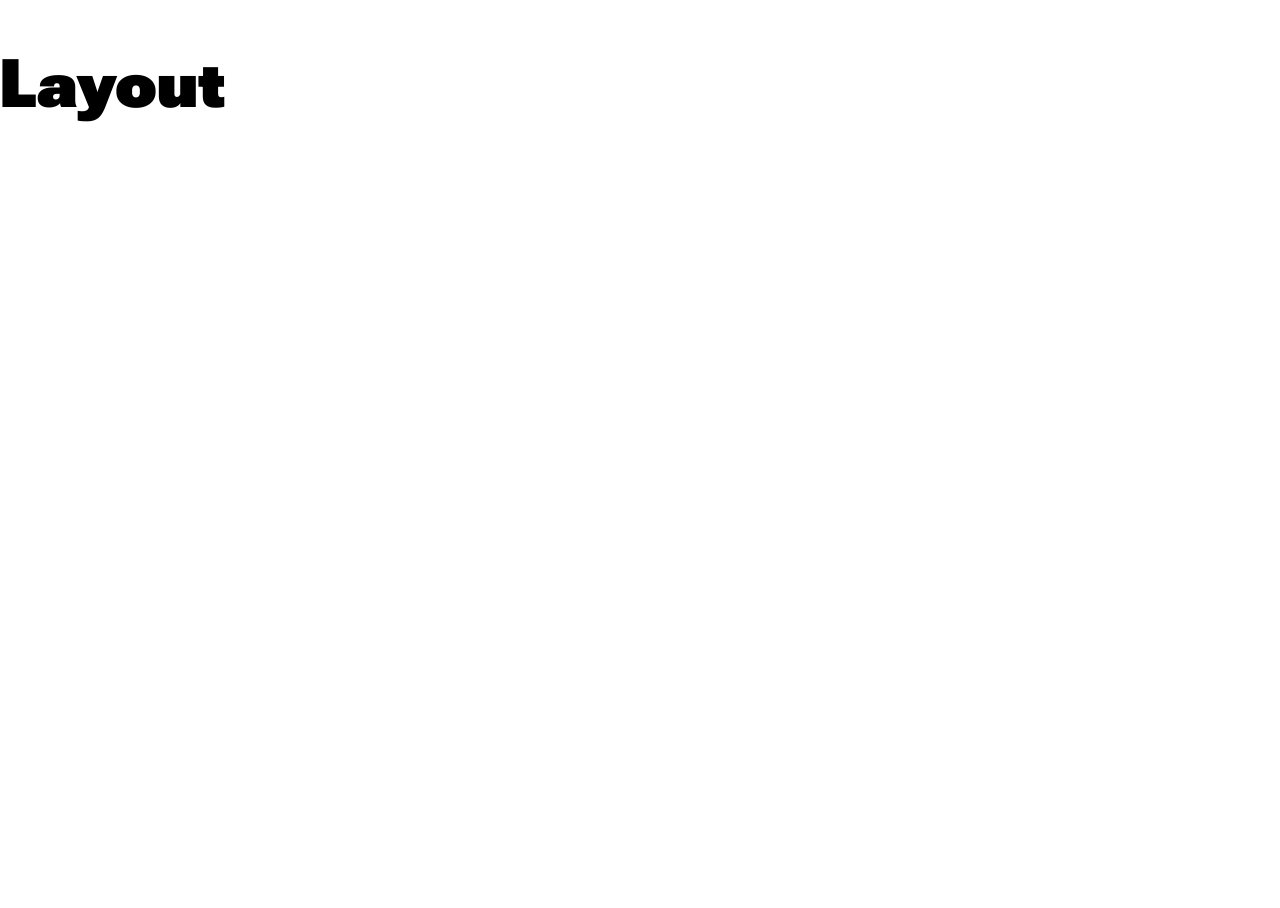
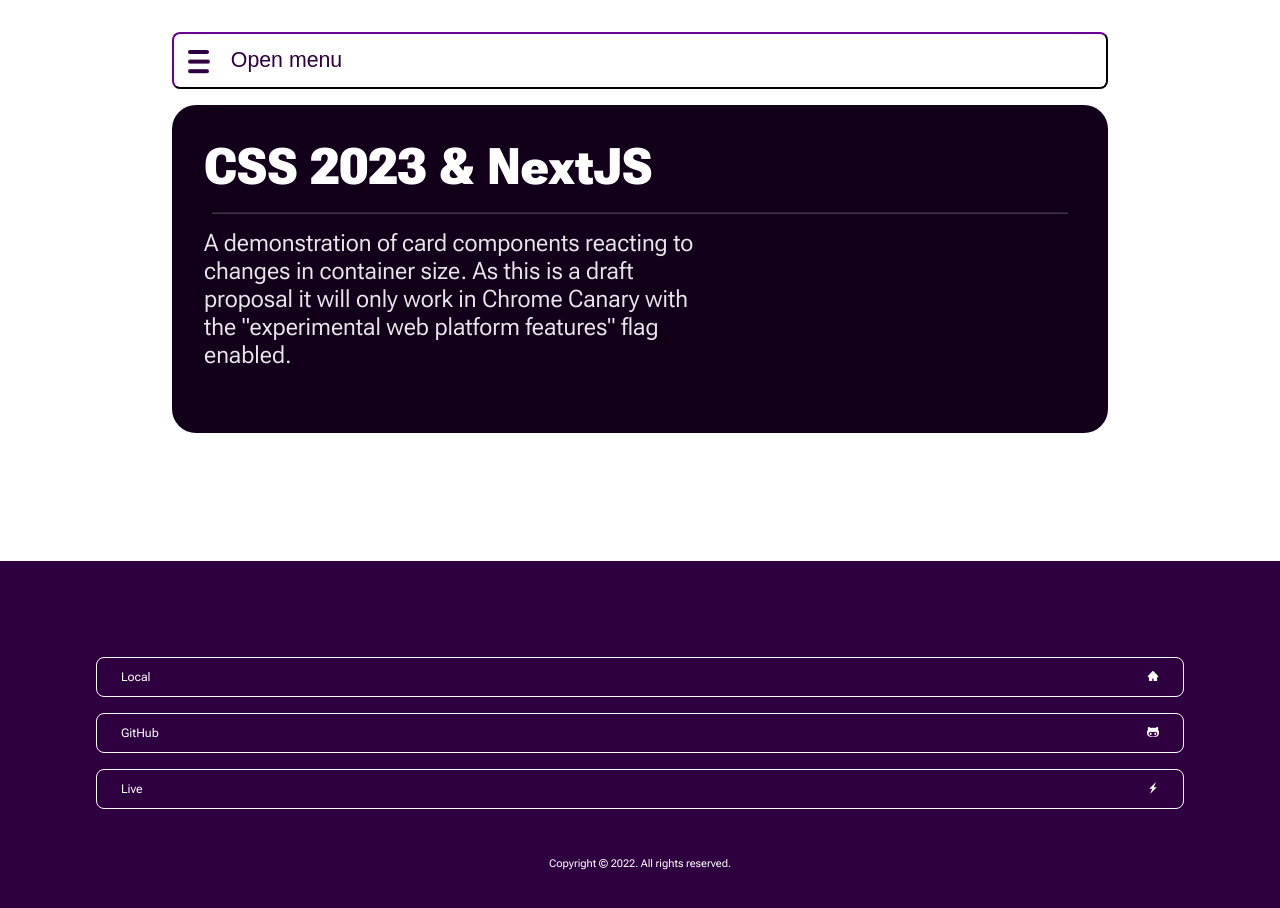
Before and after one commit to gotpop/gotpop-shop, a Next.js app: page / in a window 1280 px wide. Shown: the top 908 px of the page. Before the commit the page ends 845 px from the top, so only its background shows below. Built offline with nearby package versions, Linux system fonts and the light colour scheme.

Commit message:
Updating types as test

```diff
--- a/src/components/layout/index.tsx
+++ b/src/components/layout/index.tsx
@@ -14,8 +14,7 @@ export default function Layout({ children }) {
 
   return (
     <>
-      <h1>Layout</h1>
-      {/* <Head>
+      <Head>
         <title>CSS 2023</title>
         <link rel="icon" href="/favicon.ico" />
         <meta name="viewport" content="width=device-width, user-scalable=no" />
@@ -29,7 +28,7 @@ export default function Layout({ children }) {
           </main>
         </div>
         <Footer />
-      </div> */}
+      </div>
     </>
   )
 }
--- a/src/pages/cards/[id].tsx
+++ b/src/pages/cards/[id].tsx
@@ -1,3 +1,4 @@
+// @ts-ignore
 import Card from '@components/Card'
 import Layout from '../../components/Layout'
 import Loading from '@components/Loading'
```
